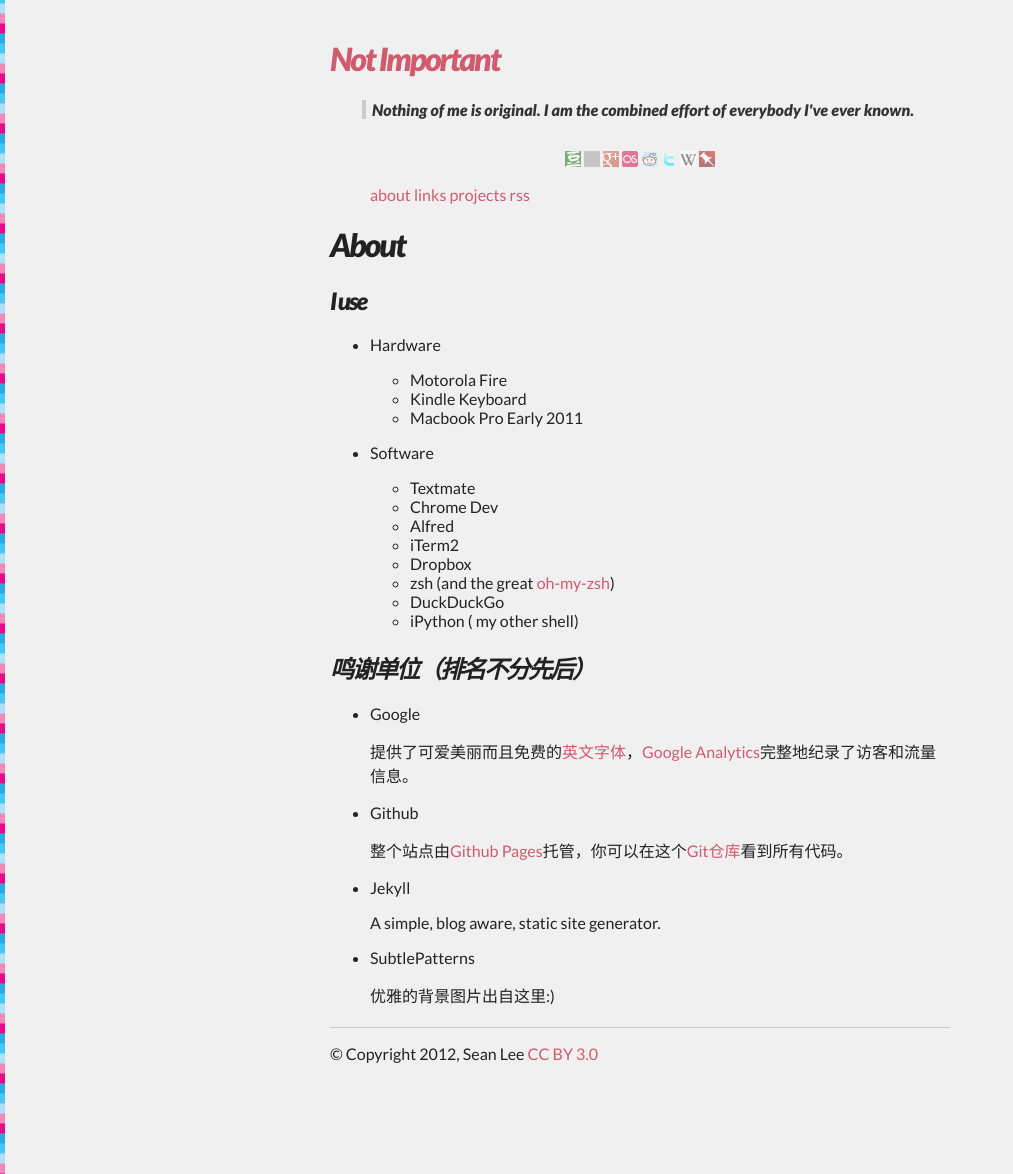
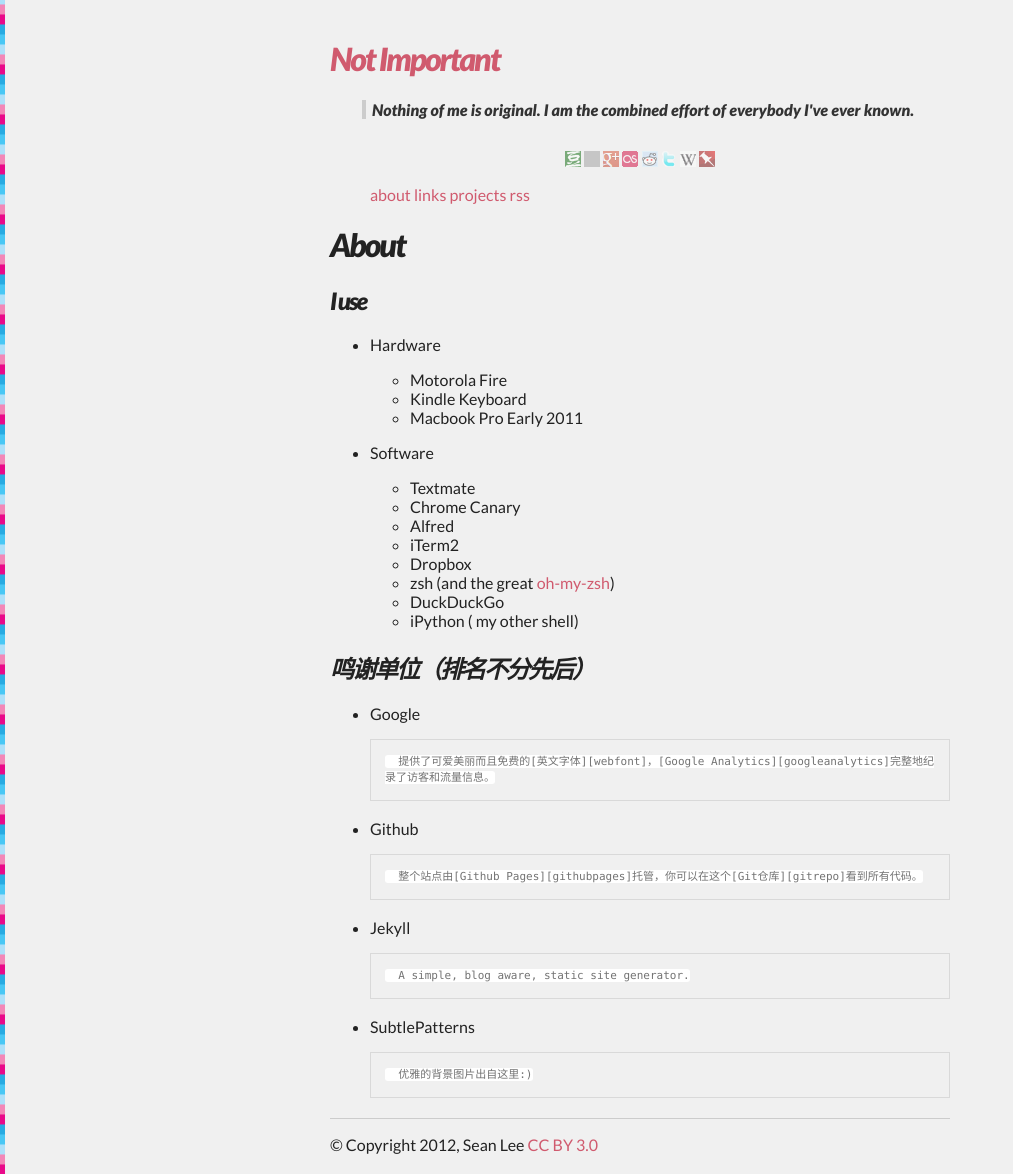
Before and after one commit to lisongx/notimportant.org, a Jekyll site: the page built from about/index.md, in a window 1280 px wide. Shown: the whole page, without its empty margins (0-1013 px from the left). Built offline with Jekyll 4.4.1, drawn with Linux system fonts in a browser that asks for light colours; nearby versions of some CDN libraries; grey boxes are pictures that could not be loaded.

Commit message:
change to chrome canary

```diff
--- a/about/index.md
+++ b/about/index.md
@@ -18,7 +18,7 @@
 * Software
 
     * Textmate
-    * Chrome Dev
+    * Chrome Canary
     * Alfred
     * iTerm2
     * Dropbox
@@ -32,19 +32,19 @@
 ----
 * Google
 
-	提供了可爱美丽而且免费的[英文字体][webfont]，[Google Analytics][googleanalytics]完整地纪录了访客和流量信息。
+        提供了可爱美丽而且免费的[英文字体][webfont]，[Google Analytics][googleanalytics]完整地纪录了访客和流量信息。
 
 * Github
 
-	整个站点由[Github Pages][githubpages]托管，你可以在这个[Git仓库][gitrepo]看到所有代码。
+        整个站点由[Github Pages][githubpages]托管，你可以在这个[Git仓库][gitrepo]看到所有代码。
 
 * Jekyll
 
-	A simple, blog aware, static site generator.
+        A simple, blog aware, static site generator.
 
 * SubtlePatterns
 
-	优雅的背景图片出自这里:)
+        优雅的背景图片出自这里:)
 
 [webfont]: http://www.google.com/webfonts/specimen/Bitter
 [googleanalytics]: https://www.google.com/analytics/
```
